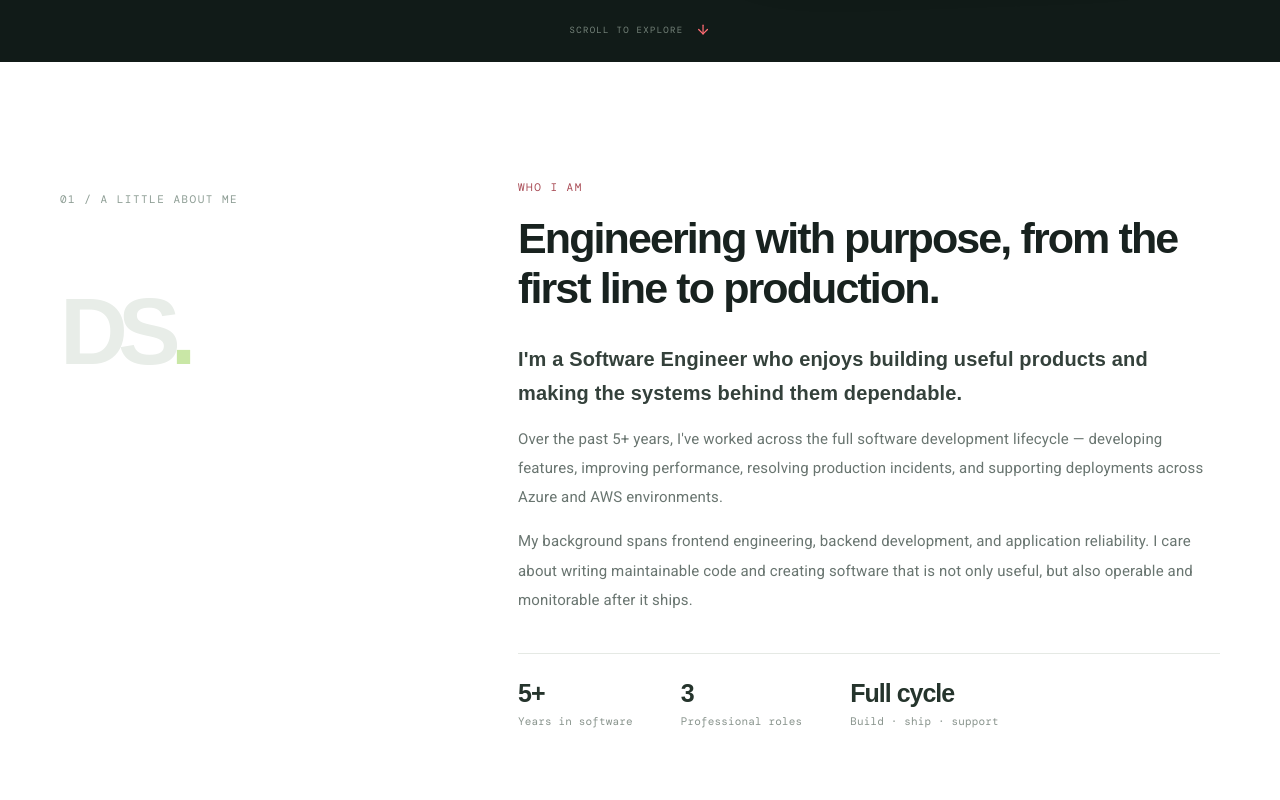
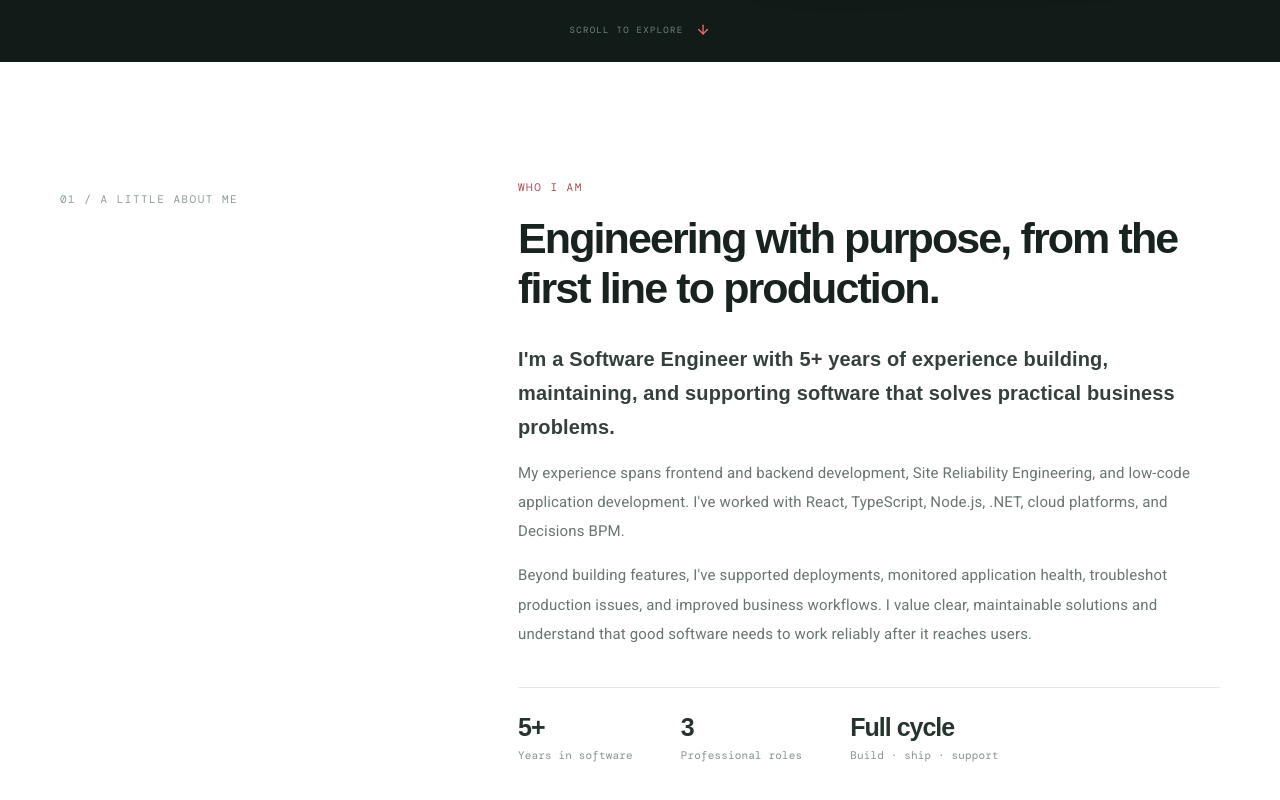
Before and after one commit to dsaldariega/my-portfolio, a Next.js app: page /my-portfolio/ in a window 1280 px wide. Shown: the part 698-1498 px from the top of the page. Built offline with nearby package versions, Linux system fonts and the light colour scheme; what @mui/material-nextjs would draw is missing.

Commit message:
content: refine about section and remove DS monogram

```diff
--- a/src/app/page.tsx
+++ b/src/app/page.tsx
@@ -199,7 +199,7 @@ export default function Home() {
         <div className="container about-grid">
           <div className="about-label">
             <span className="eyebrow">01 / A LITTLE ABOUT ME</span>
-            <div className="about-mark">DS<span>.</span></div>
+            <span className="about-accent" aria-hidden="true" />
           </div>
           <div className="about-copy">
             <SectionHeading
@@ -207,20 +207,19 @@ export default function Home() {
               title="Engineering with purpose, from the first line to production."
             />
             <p className="about-lead">
-              I&apos;m a Software Engineer who enjoys building useful products and
-              making the systems behind them dependable.
+              I&apos;m a Software Engineer with 5+ years of experience building,
+              maintaining, and supporting software that solves practical business problems.
             </p>
             <p>
-              Over the past 5+ years, I&apos;ve worked across the full software
-              development lifecycle — developing features, improving performance,
-              resolving production incidents, and supporting deployments across
-              Azure and AWS environments.
+              My experience spans frontend and backend development, Site Reliability
+              Engineering, and low-code application development. I&apos;ve worked with
+              React, TypeScript, Node.js, .NET, cloud platforms, and Decisions BPM.
             </p>
             <p>
-              My background spans frontend engineering, backend development, and
-              application reliability. I care about writing maintainable code and
-              creating software that is not only useful, but also operable and
-              monitorable after it ships.
+              Beyond building features, I&apos;ve supported deployments, monitored
+              application health, troubleshot production issues, and improved business
+              workflows. I value clear, maintainable solutions and understand that
+              good software needs to work reliably after it reaches users.
             </p>
             <div className="about-facts">
               <div><strong>5+</strong><span>Years in software</span></div>
```
